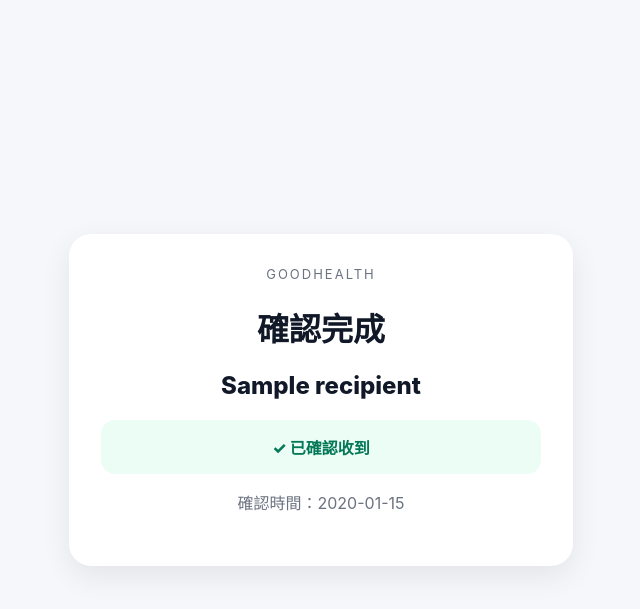
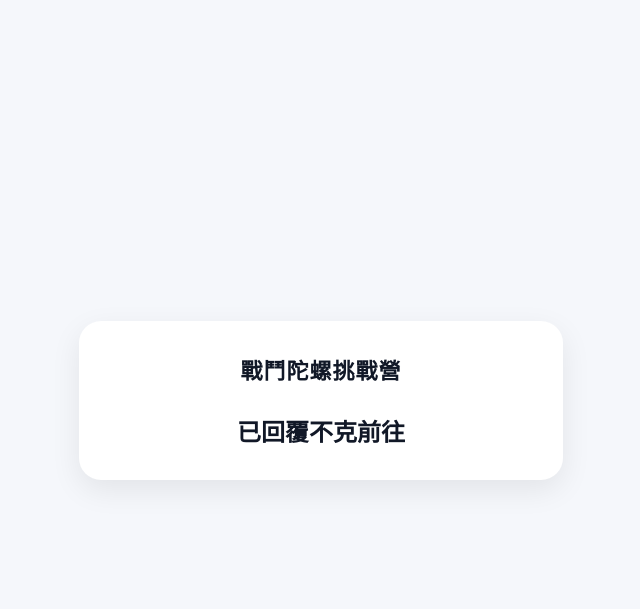
Before and after one commit to qwer0987791/goodhealth-confirm, a Flask app: template templates/confirm.html in a window 1280 px wide. Shown: the top 609 px of the page, without its empty margins (319-959 px from the left). Run offline with Flask 3, Linux system fonts and the light colour scheme; the template is opened without the code that fills it: values that come from a table or form of the project are taken from there, others are empty; tables that the repository leaves empty hold one stand-in row (values such as "Sample post"); some libraries are stand-ins or nearby versions.

Commit message:
Simplify attendee page to two choices only

```diff
--- a/templates/confirm.html
+++ b/templates/confirm.html
@@ -1 +1 @@
-<!doctype html><html lang="zh-Hant"><head><meta charset="utf-8"><meta name="viewport" content="width=device-width,initial-scale=1"><title>通知確認</title><style>body{margin:0;font-family:-apple-system,BlinkMacSystemFont,"Segoe UI",sans-serif;background:#f5f7fb;color:#111827;display:flex;min-height:100vh;align-items:center;justify-content:center}.box{width:min(88%,440px);background:#fff;border-radius:22px;padding:32px;box-shadow:0 10px 30px #00000014;text-align:center}.brand{font-size:13px;letter-spacing:2px;color:#6b7280}.name{font-size:24px;font-weight:800;margin:20px 0}p{color:#6b7280;line-height:1.7}button{border:0;border-radius:14px;padding:15px 24px;background:#111827;color:#fff;font-size:17px;font-weight:700;cursor:pointer;width:100%}.done{padding:15px;background:#ecfdf5;color:#047857;border-radius:14px;font-weight:800}</style></head><body><div class="box"><div class="brand">GOODHEALTH</div>{% if person.confirmed %}<h1>確認完成</h1><div class="name">{{person.name}}</div><div class="done">✓ 已確認收到</div><p>確認時間：{{person.confirmed_at}}</p>{% else %}<h1>通知確認</h1><div class="name">{{person.name}} 您好</div><p>請點擊下方按鈕，確認您已收到本次通知。</p><form method="post"><button>✓ 我已收到並確認</button></form>{% endif %}</div></body></html>
+<!doctype html><html lang="zh-Hant"><head><meta charset="utf-8"><meta name="viewport" content="width=device-width,initial-scale=1"><title>戰鬥陀螺挑戰營</title><style>body{margin:0;font-family:-apple-system,BlinkMacSystemFont,"Segoe UI",sans-serif;background:#f5f7fb;color:#111827;display:flex;min-height:100vh;align-items:center;justify-content:center}.box{width:min(88%,420px);background:#fff;border-radius:22px;padding:32px;box-shadow:0 10px 30px #00000014;text-align:center}.brand{font-size:22px;font-weight:900;letter-spacing:1px;margin-bottom:28px}.choices{display:grid;gap:14px}button{border:0;border-radius:14px;padding:16px 24px;font-size:18px;font-weight:800;cursor:pointer;width:100%}.yes{background:#111827;color:#fff}.no{background:#eef0f3;color:#374151}.done{font-size:24px;font-weight:900;margin-top:10px}.sub{margin-top:12px;color:#6b7280;font-size:15px}</style></head><body><div class="box"><div class="brand">戰鬥陀螺挑戰營</div>{% if person.attendance_status=='attending' %}<div class="done">✓ 確認參加</div>{% elif person.attendance_status=='declined' %}<div class="done">已回覆不克前往</div>{% else %}<form method="post"><div class="choices"><button class="yes" name="action" value="attending">確認參加</button><button class="no" name="action" value="declined">不克前往</button></div></form>{% endif %}</div></body></html>
```
